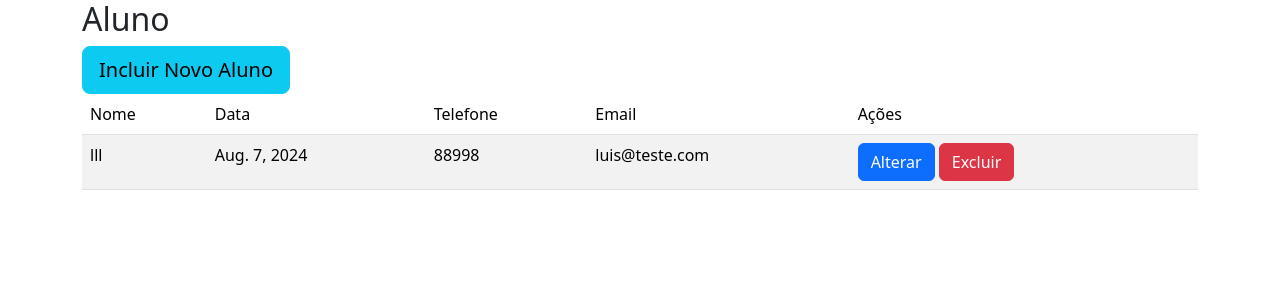
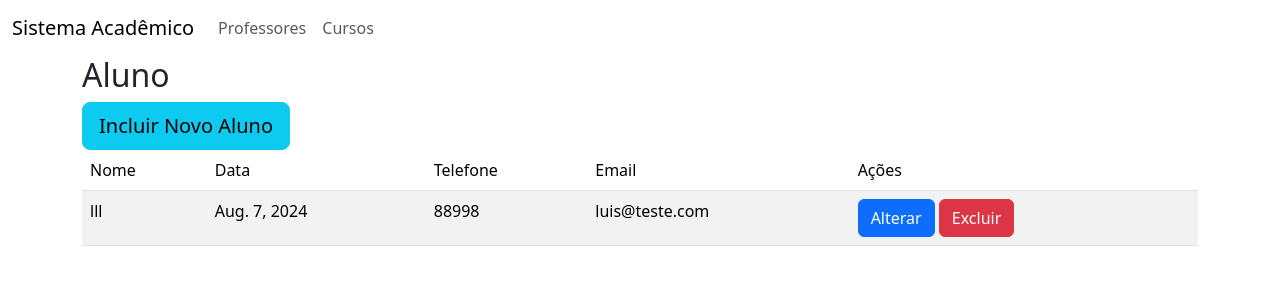
Before and after one commit to mello2d/sistema_academico, a Django app: page /listar_aluno in a window 1280 px wide. Shown: the top 300 px of the page. Run offline with Django 5.2, Linux system fonts and the light colour scheme; data comes from the database, SQL or seed files in the repository; some libraries are stand-ins or nearby versions.

Commit message:
Fix menu e base

```diff
--- a/myapp/templates/index.html
+++ b/myapp/templates/index.html
@@ -1,10 +1,4 @@
 {% extends 'base.html' %}
 {% block content %}
-<<<<<<< HEAD
     <h2>Seja Bem vindo ao Sistema Acadêmico!<h2>
 {% endblock %}
-=======
-  <h1>Aluno</h1>
-   <a href="{#}">Página</a>
-{% endblock %}
->>>>>>> 2a9e4ff6e77074dd8dee759976c068fbfba865c0
--- a/templates/base.html
+++ b/templates/base.html
@@ -12,6 +12,7 @@
     {% bootstrap_css %}
 </head>
 <body>
+    {% include "menu.html" %}
     <div class = 'container'>
         {% block content %}
         {% endblock %}
--- a/templates/menu.html
+++ b/templates/menu.html
@@ -1,5 +1,6 @@
-nav class="navbar navbar-expand-lg">
-  <div class="container-fluid">
+<nav class="navbar navbar-expand-lg">
+
+    <div class="container-fluid">
 
     <a href="{% url 'index' %}" class="navbar-brand">
         Sistema Acadêmico
@@ -14,7 +15,7 @@ nav class="navbar navbar-expand-lg">
         <ul class="navbar-nav">
 
          <li class="nav-item">
-         <a class="nav-link" href="{% url 'listar_professsor' %}">Professores</a>
+         <a class="nav-link" href="{% url 'listar_professor' %}">Professores</a>
          </li>
         </ul>
 
```
